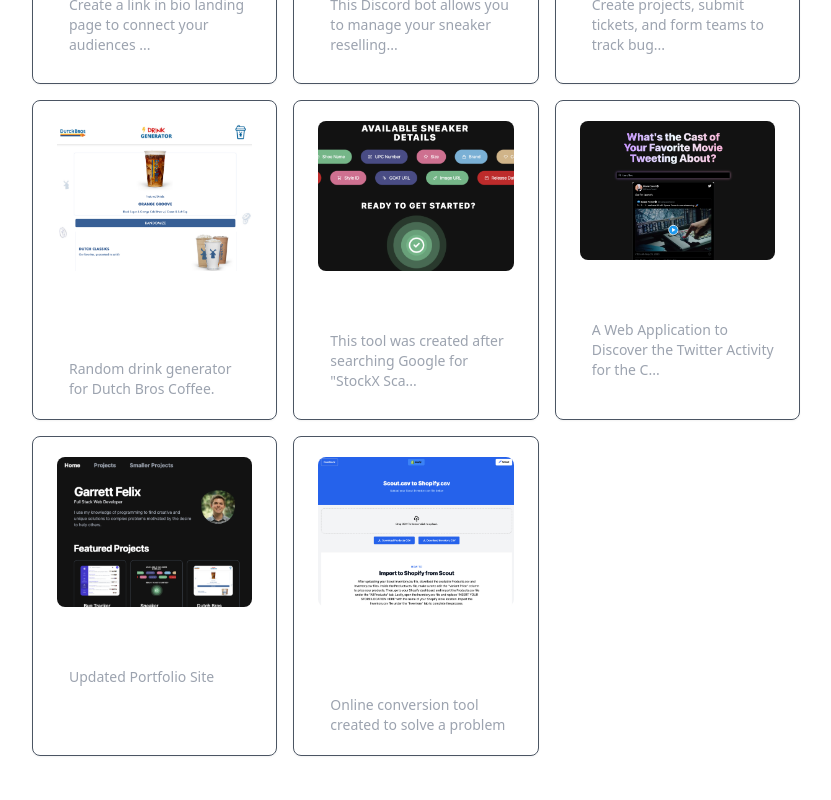
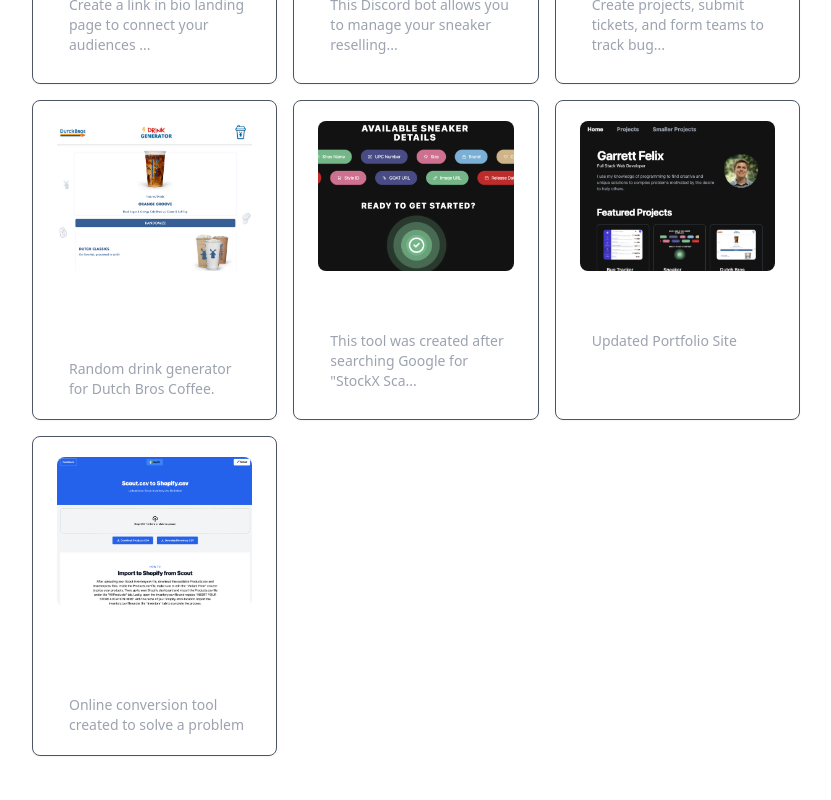
Before and after one commit to GarrettGarrett/Portfolio-V2, a Next.js app: page /projects in a window 1280 px wide. Shown: the part 420-1220 px from the top of the page, without its empty margins (224-1055 px from the left). Built offline with nearby package versions, Linux system fonts and the light colour scheme; no server answers.

Commit message:
removes twitter project

```diff
--- a/components/ProjectsFull.js
+++ b/components/ProjectsFull.js
@@ -66,17 +66,17 @@ const projects = [
       button_title:"Github",
       gif: 'static/images/sneakerscangif.gif'
   },
-  {
-    name: 'Movie Cast Tweets',
-    onlyOneButton: false,
-    role: 'A Web Application to Discover the Twitter Activity for the Casts of your Favorite Movies & TV Shows.',
-    imageUrl:
-      '/static/images/movietweets.png',
-      href: 'https://movie-tweets.vercel.app/',
-      github: 'https://github.com/GarrettGarrett/MovieTweets',
-      button_title:"Github",
-      gif: 'static/images/moviegif.gif'
-  },
+  // {
+  //   name: 'Movie Cast Tweets',
+  //   onlyOneButton: false,
+  //   role: 'A Web Application to Discover the Twitter Activity for the Casts of your Favorite Movies & TV Shows.',
+  //   imageUrl:
+  //     '/static/images/movietweets.png',
+  //     href: 'https://movie-tweets.vercel.app/',
+  //     github: 'https://github.com/GarrettGarrett/MovieTweets',
+  //     button_title:"Github",
+  //     gif: 'static/images/moviegif.gif'
+  // },
   {
     name: 'Portfolio Site v2',
     onlyOneButton: false,
```
